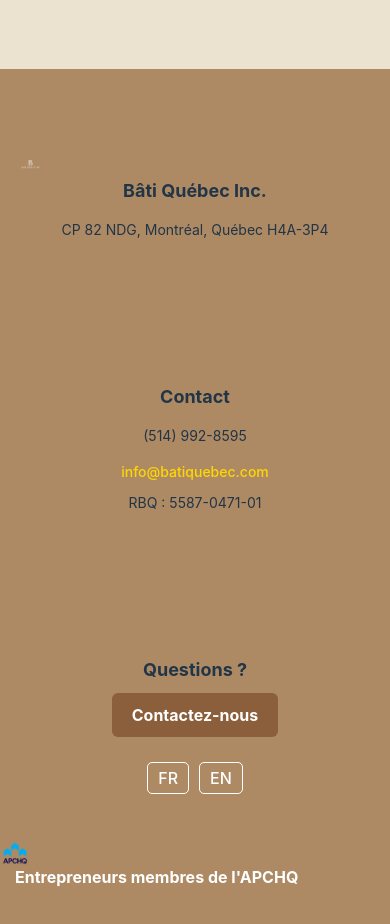
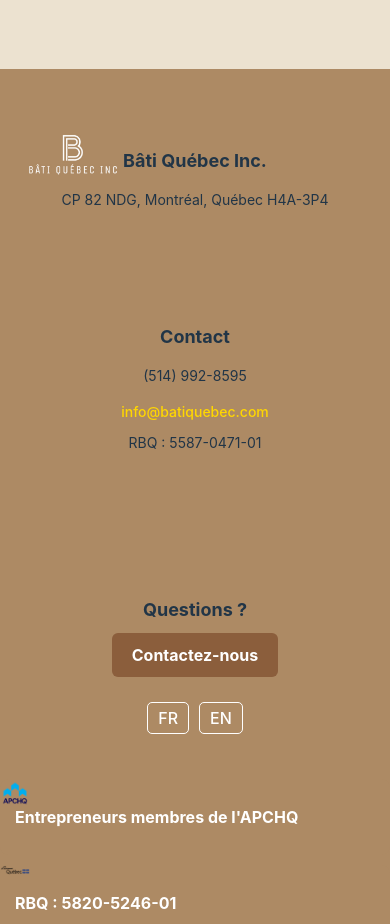
Before and after one commit to MyriamAssam/bati, a React (Vite) app: page / in a window 390 px wide. Shown: the part 2540-3464 px from the top of the page. Built offline with nearby package versions, Linux system fonts and the light colour scheme.

Commit message:
css telephone

```diff
--- a/src/App.css
+++ b/src/App.css
@@ -693,8 +693,10 @@ header {
     flex-direction: column;
     align-items: center;
     text-align: center;
-    margin-top: 50px;
+    margin-top: 20px;
+    /* ✅ espace réduit */
   }
+
 }
 
 @media (max-width: 768px) {
@@ -828,6 +830,12 @@ header {
 }
 
 @media (max-width: 768px) {
+  .footer-section img {
+    width: 180px;
+  }
+}
+
+@media (max-width: 768px) {
   .fixed-logos {
     display: none !important;
   }
```
